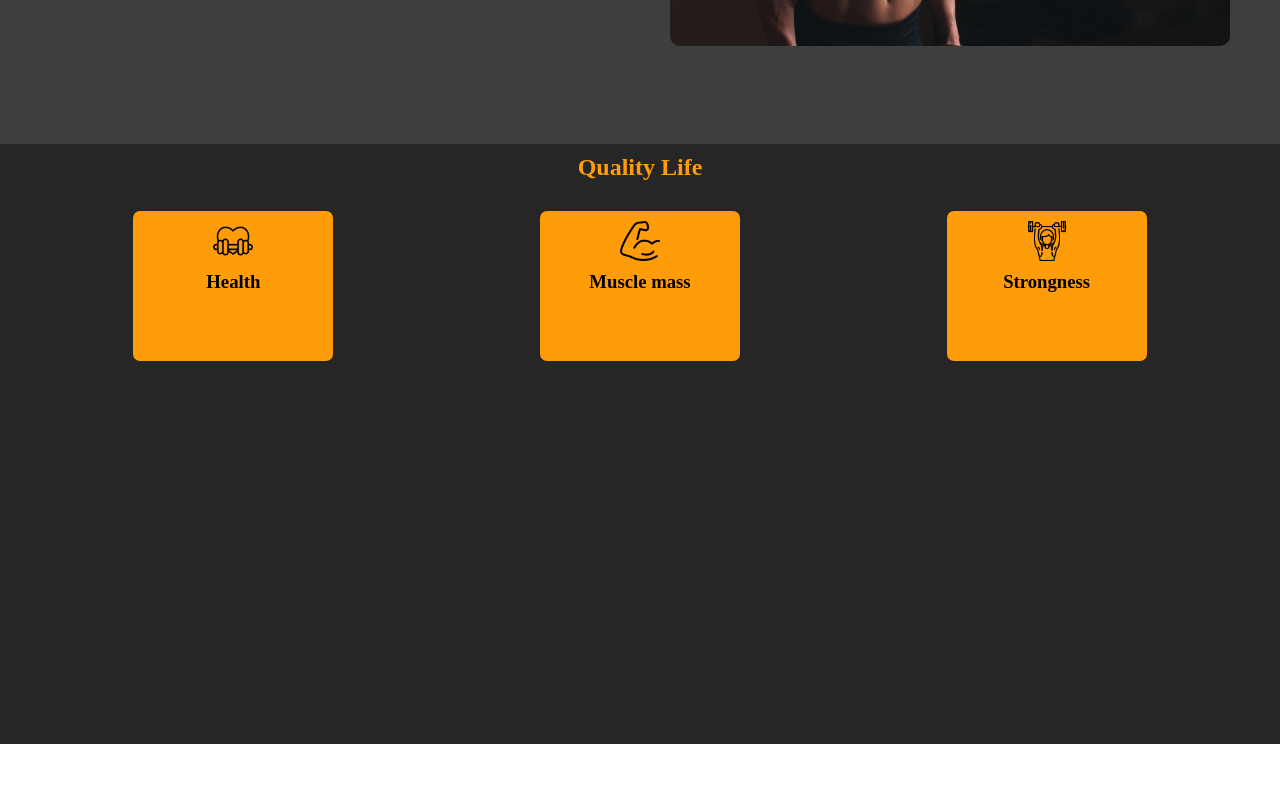
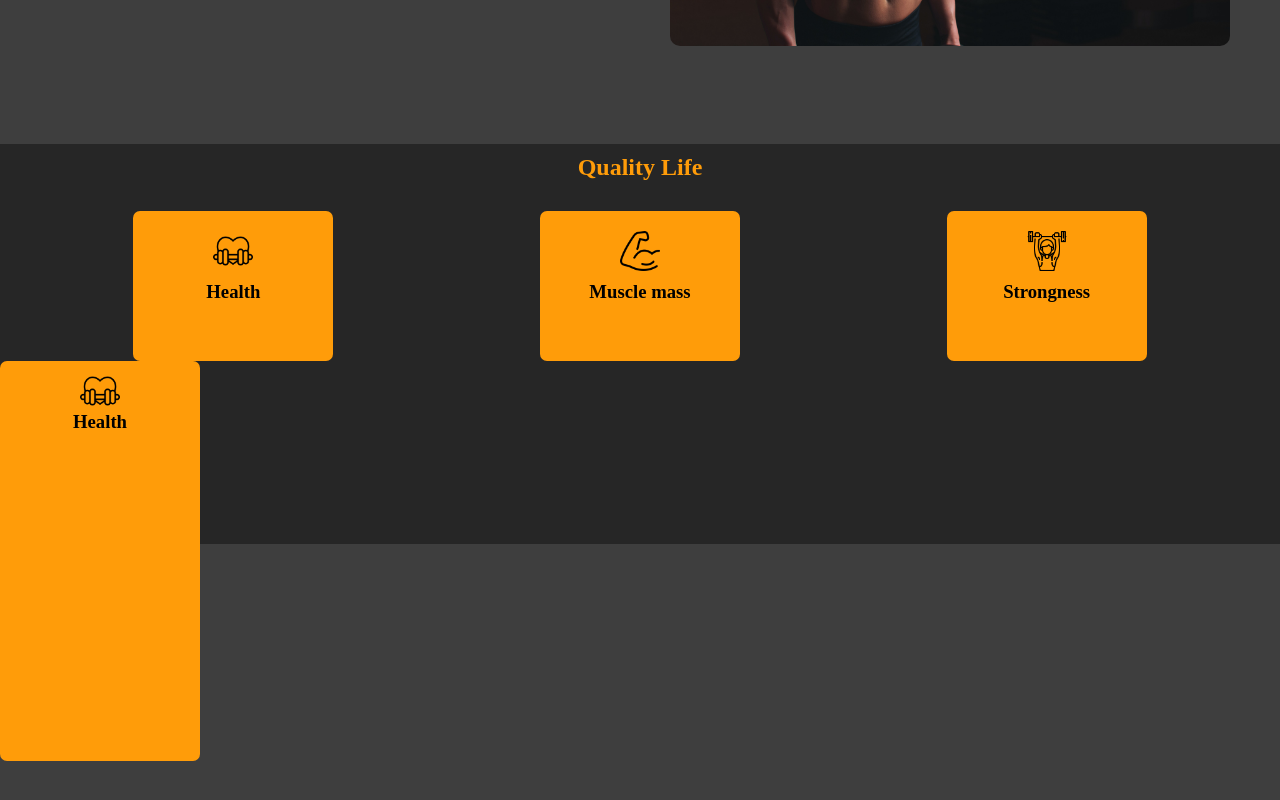
Before and after one commit to vitoneto/your-gym-ui, an Angular app: page / in a window 1280 px wide. Shown: the part 1430-2230 px from the top of the page. Before the commit the page ends 2174 px from the top, so only its background shows below. Built offline with nearby package versions, Linux system fonts and the light colour scheme.

Commit message:
Quality-life - big card content is dynamic.

```diff
--- a/src/app/components/home/home.component.html
+++ b/src/app/components/home/home.component.html
@@ -22,13 +22,23 @@
     <h2>Quality Life</h2>
   </div>
   <div class="wrapper flex-space-around">
-    <article class="card" *ngFor="let card of cards">
-      <div class="icon">
+    <article class="card" *ngFor="let card of cards; index as i" (click)="SelectedCard(i)">
+      <div class="icon-40">
         <img src="../../../assets/icons/{{card.icon}}.png" alt="">
       </div>
-      <div>
+      <div class="txt-center">
         <h3> {{ card.label }} </h3>
       </div>
     </article>
   </div>
+  <article>
+    <div class="big-card">
+      <div class="icon-40">
+        <img src="../../../assets/icons/{{bigCard.icon}}.png" alt="">
+      </div>
+      <div class="txt-center">
+        <h3> {{ bigCard.label }} </h3>
+      </div>
+    </div>
+  </article>
 </section>
--- a/src/app/components/home/home.component.scss
+++ b/src/app/components/home/home.component.scss
@@ -1,4 +1,5 @@
 @import '../../../assets/scss/colors.scss';
+@import '../../../assets/scss/helpers.scss';
 
 .spootlight {
     background: $black;
@@ -50,8 +51,8 @@ section.life-fitness {
 
 section.quality-life {
     background: $gray-xdark;
-    // background-image: linear-gradient(180deg, $gray-xdark 50%, $gray 50%);
-    height: 600px;
+    background-image: linear-gradient(180deg, $gray-xdark 50%, $gray 50%);
+    height: 800px;
 
     .section-title {
         display: block;
@@ -73,24 +74,24 @@ section.quality-life {
             border-radius: 7px;
             padding: 10px;
             display: inline-block;
-            .icon {
-                width: 40px;
-                height: 40px;
-                margin: 0 auto;
-                img {
-                    width: 100%;
-                    height: 100ˆ;
-                }
-            }
-
             div {
                 display: block;
-                text-align: center;
                 margin-top: 10px;
                 h3 {
                     color: black;
                 }
             }
+        }
+    }
+
+    article {
+        .big-card {
+            width: 200px;
+            height: 400px;
+            background: $orange;
+            border-radius: 7px;
+            padding: 10px;
+            display: inline-block;
         }
     }
 }
--- a/src/app/components/home/home.component.ts
+++ b/src/app/components/home/home.component.ts
@@ -1,4 +1,8 @@
 import { Component, OnInit } from '@angular/core';
+export interface bigCardInterface {
+    icon: string;
+    label: string;
+}
 
 @Component({
     selector: 'app-home',
@@ -11,8 +15,15 @@ export class HomeComponent implements OnInit {
         { icon: 'muscle', label: 'Muscle mass' },
         { icon: 'strongness', label: 'Strongness' }
     ];
+    bigCard: bigCardInterface;
 
     constructor() {}
 
-    ngOnInit(): void {}
+    ngOnInit(): void {
+        this.SelectedCard(0);
+    }
+
+    SelectedCard(index: number) {
+        this.bigCard = this.cards[index];
+    }
 }
--- /dev/null
+++ b/src/assets/scss/helpers.scss
@@ -0,0 +1,13 @@
+.icon-40 {
+    width: 40px;
+    height: 40px;
+    margin: 0 auto;
+    img {
+        width: 100%;
+        height: 100ˆ;
+    }
+}
+
+.txt-center {
+    text-align: center;
+}
```
